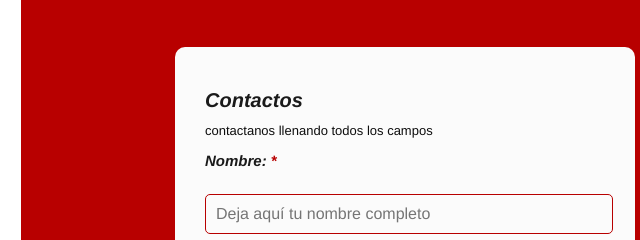
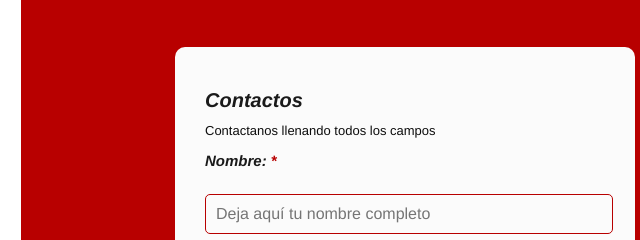
Before and after one commit to jeferssong/proyecto-x, a plain HTML site: page index.html in a window 1280 px wide. Shown: the part 2260-2500 px from the top of the page, 235-875 px from the left. Drawn offline with Linux system fonts and the light colour scheme.

Commit message:
Ajuste mayuscula

```diff
--- a/index.html
+++ b/index.html
@@ -102,7 +102,7 @@
                     <h2 class="h2 titulo2-1"> Contactos</h2>
                     <form>
                         <fieldset>
-                            <legend>contactanos llenando todos los campos</legend>
+                            <legend>Contactanos llenando todos los campos</legend>
 
                             <div>
                                 <label>Nombre: <span class="obligatorio"> * </span></label>
```
